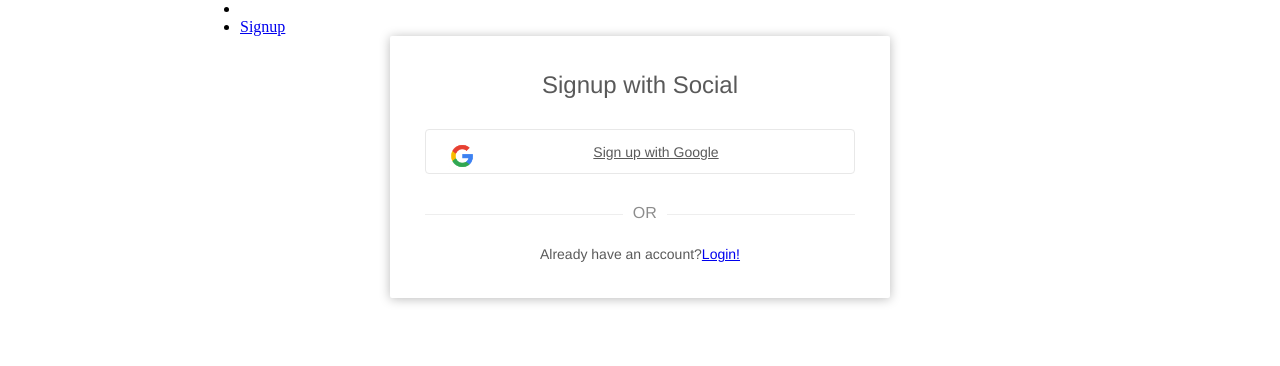
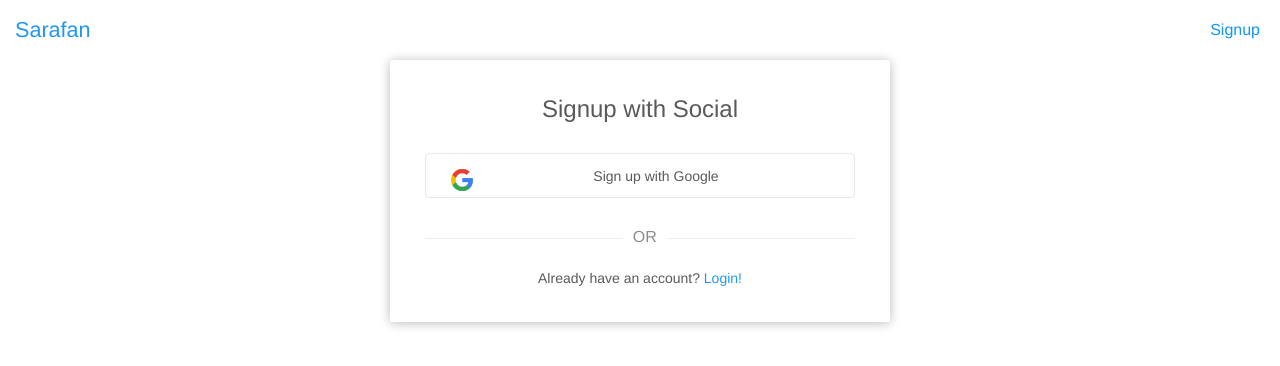
Before and after one commit to lltal/Sarafan-client, a React (Create React App) app: page /signup in a window 1280 px wide. Shown: the top 366 px of the page. Built offline with nearby package versions, Linux system fonts and the light colour scheme.

Commit message:
update styles

```diff
--- a/src/App.js
+++ b/src/App.js
@@ -1,6 +1,6 @@
 import './styles/App.css'
 import AppRouter from "./components/AppRouter";
-import AppHeader from './components/AppHeader';
+import AppHeader from './components/Navbar';
 import { Provider } from 'react-redux/es';
 import { store } from './store';
 
@@ -8,10 +8,10 @@ function App() {
   return (
     <div className="App">
       <Provider store={store}>
-          <div className="app-top">
-            <AppHeader/>
-          </div>
           <div className="app-body">
+            <div className="app-top">
+              <AppHeader/>
+            </div>
             <AppRouter/>
           </div>
       </Provider>
--- a/src/components/AppHeader.jsx
+++ b/src/components/Navbar.jsx
@@ -1,6 +1,7 @@
 import React from 'react';
 import { useDispatch, useSelector } from "react-redux";
 import { Link, NavLink } from 'react-router-dom';
+import '../styles/Navbar.css'
 
 const AppHeader = () => {
 
@@ -11,7 +12,7 @@ const AppHeader = () => {
         <header className="app-header">
             <div className="container">
                 <div className="app-branding">
-                    {/*<Link to="/" className="app-title">Spring Social</Link>*/}
+                    <Link to="/" className="app-title">Sarafan</Link>
                 </div>
                 <div className="app-options">
                     <nav className="app-nav">
--- a/src/pages/MessagePage.jsx
+++ b/src/pages/MessagePage.jsx
@@ -5,7 +5,7 @@ import MessageList from '../components/MessageList';
 import MessageForm from '../components/UI/creationForm/MessageForm'
 import '../styles/App.css'
 import {useDispatch, useSelector} from "react-redux";
-import AppHeader from '../components/AppHeader';
+import AppHeader from '../components/Navbar';
 
 
 const MessagePage = () => {
--- a/src/pages/SignupPage.jsx
+++ b/src/pages/SignupPage.jsx
@@ -25,7 +25,7 @@ const SignupPage = () => {
                     </div>
                     {/* <SignupForm {...this.props} /> */}
                     <span className="login-link">
-                        Already have an account?
+                        Already have an account?&nbsp;
                         <Link to="/login">
                             Login!
                         </Link>
--- a/src/styles/App.css
+++ b/src/styles/App.css
@@ -2,16 +2,6 @@
     margin: 0;
     padding: 0;
     box-sizing: border-box;
-}
-
-#root {
-    display: flex;
-    flex-direction: column;
-    align-items: center;
-}
-
-.App {
-    width: 800px;
 }
 
 .messages__page {
@@ -43,3 +33,15 @@
     font-family: "Helvetica Neue", Helvetica, Arial, sans-serif;
     color: rgba(0,0,0,.80);
 }
+
+a {
+    color: #2098f3;
+    text-decoration: none;
+    word-wrap: break-word;
+    cursor: pointer;
+}
+
+a:hover {
+    color: #40a9ff;
+    text-decoration: none;
+}
--- /dev/null
+++ b/src/styles/Navbar.css
@@ -0,0 +1,54 @@
+.app-header {
+    height: 60px;
+    position: relative;
+    display: block;
+    z-index: 10;
+    padding: 0 5px 0 15px;
+}
+
+.app-title {
+    line-height: 60px;
+    vertical-align: middle;
+    font-size: 1.35em;
+}
+
+.container {
+    width: 100%;
+    max-width: 1300px;
+}
+
+.app-branding {
+    float: left;
+}
+
+.app-options {
+    float: right;
+}
+
+.app-nav ul {
+    list-style-position: none;
+    margin: 0;
+    padding: 0;
+}
+
+.app-nav ul li {
+    list-style-type: none;
+    display: inline-block;
+}
+
+.app-nav ul li a {
+    display: inline-block;
+    line-height: 60px;
+    vertical-align: middle;
+    padding-left: 15px;
+    padding-right: 15px;
+    color: rgba(0,0,0,0.65);
+}
+
+.app-nav ul li a:hover {
+    color: #0f96f6;
+}
+
+.app-nav ul li a.active {
+    color: #0f96f6;
+}
```
